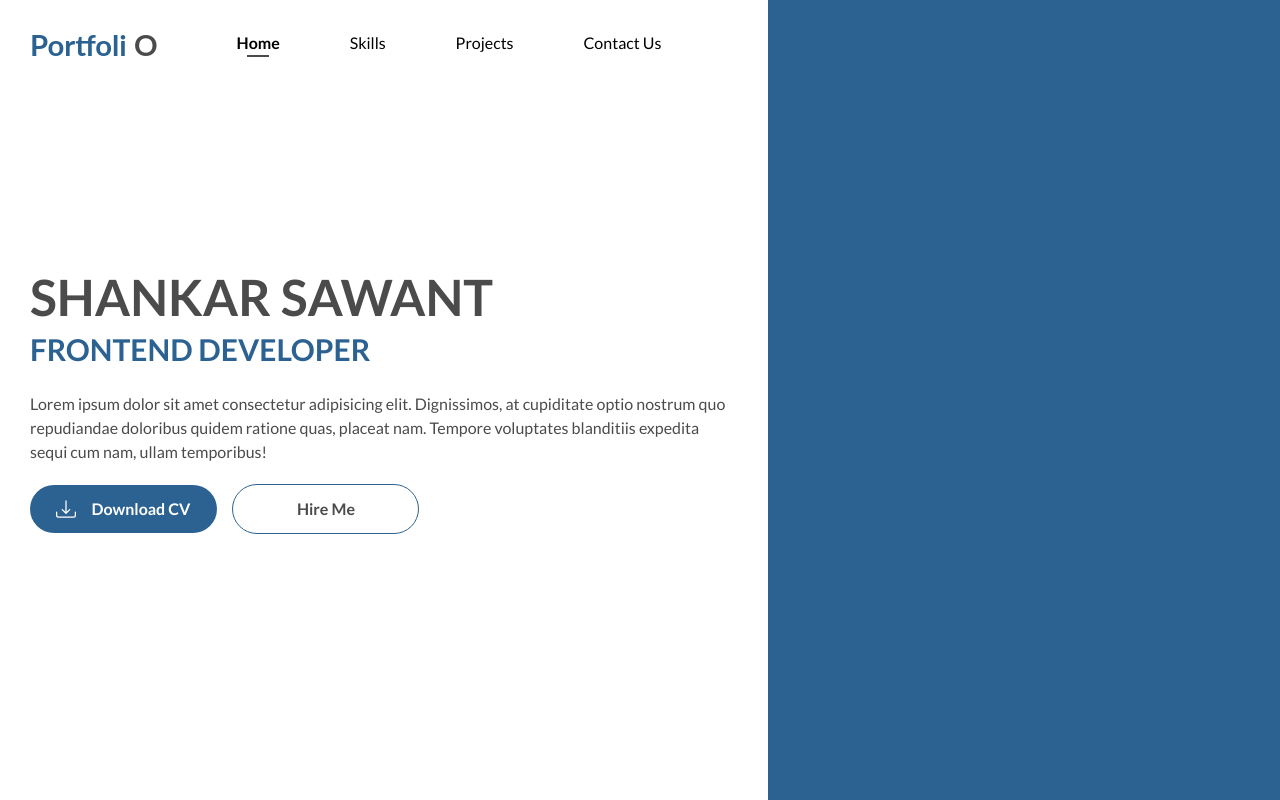
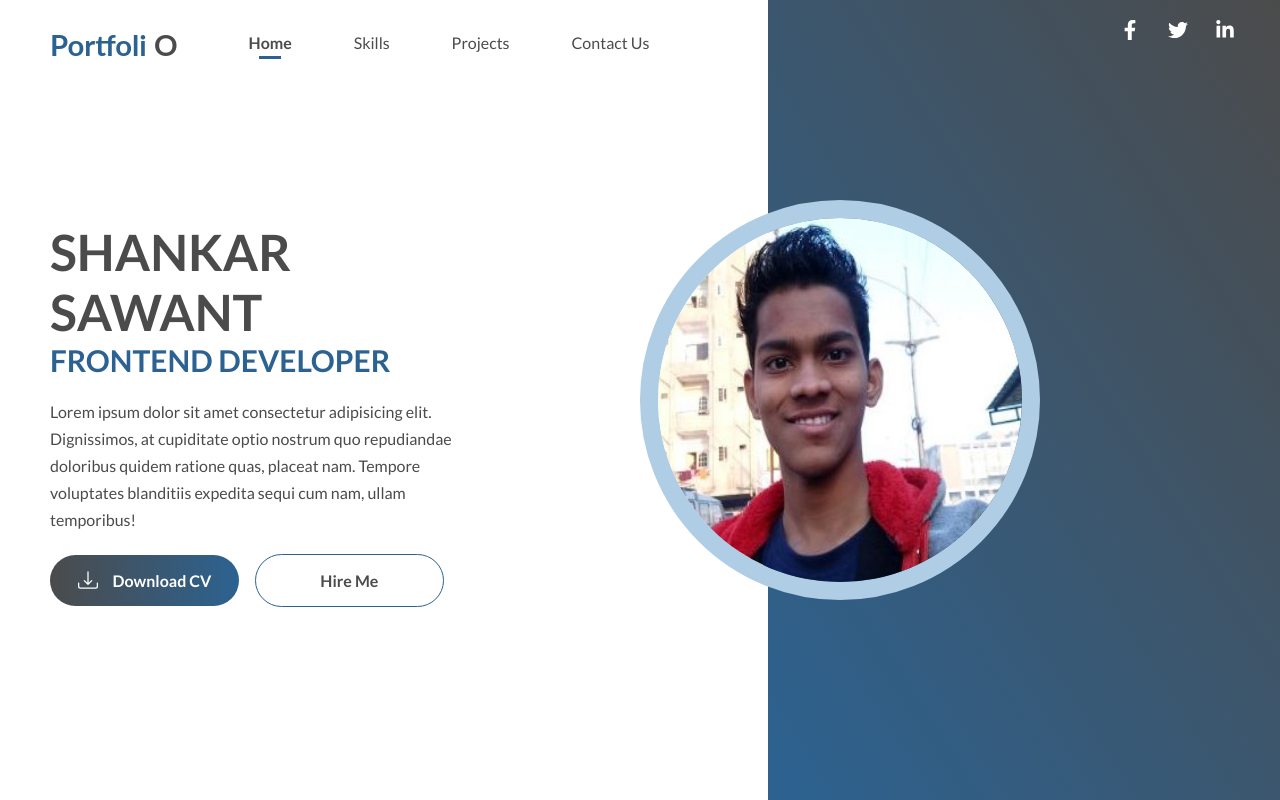
Before and after one commit to shankar81/portfolio-next, a Next.js app: page / in a window 1280 px wide. Built offline with nearby package versions, Linux system fonts and the light colour scheme.

Commit message:
added image in side bar

```diff
--- a/components/Button/Button.module.css
+++ b/components/Button/Button.module.css
@@ -1,5 +1,9 @@
 .container {
-  background-color: var(--color-Primary);
+  background-image: linear-gradient(
+    to left,
+    var(--color-Primary),
+    var(--color-Secondary)
+  );
   color: var(--color-background);
   border-radius: 10rem;
   padding: 1.2rem 2.5rem;
@@ -18,6 +22,7 @@
 }
 
 .secondaryContainer {
+  background-image: none;
   background-color: transparent;
   color: var(--color-Secondary);
   border: 1px solid var(--color-Primary);
--- a/components/Header/Header.module.css
+++ b/components/Header/Header.module.css
@@ -1,5 +1,6 @@
 .container {
-  padding: 2rem 3rem;
+  padding: 2rem 5rem;
+  z-index: 3;
 
   display: flex;
   align-items: center;
@@ -18,24 +19,30 @@
 
 .item {
   font-size: 1.6rem;
+  color: var(--color-Secondary);
   text-decoration: none;
+  text-transform: capitalize;
   border-bottom: 2px solid transparent;
   cursor: pointer;
+  transition: 0.3s all;
 }
 
 .border {
-  height: 0.2rem;
+  height: 0.3rem;
   width: 50%;
   margin: 0 auto;
-  background-color: transparent;
+  background-color: var(--color-Primary);
+  transform: scaleX(0);
+  transition: 0.3s transform;
 }
 
 .item:first-of-type {
   font-weight: bold;
 }
 
+.item:hover > .border,
 .item:first-of-type > .border {
-  background-color: var(--color-Secondary);
+  transform: scaleX(1);
 }
 
 .active {
--- a/components/Home/Home.module.css
+++ b/components/Home/Home.module.css
@@ -1,13 +1,11 @@
 .container {
-  padding: 2rem 3rem;
-  position: absolute;
-  top: 0;
-  left: 0;
-  height: 100%;
-  width: 100%;
+  padding: 2rem 5rem;
+  width: 70%;
   color: var(--color-Secondary);
+  margin-top: -8%;
 
   display: flex;
+  flex: 1;
   flex-direction: column;
   justify-content: center;
   align-items: flex-start;
@@ -24,6 +22,7 @@
   font-size: 3rem;
   color: var(--color-Primary);
   text-transform: uppercase;
+  line-height: normal;
 }
 
 .desc {
@@ -33,7 +32,7 @@
 }
 
 .buttons {
-  width: 55%;
+  width: 90%;
 
   display: flex;
   align-items: center;
--- /dev/null
+++ b/components/Sidebar/Sidebar.module.css
@@ -0,0 +1,59 @@
+.container {
+  padding: 2rem 3rem 3rem 0;
+  height: 100%;
+  width: 100%;
+  position: relative;
+
+  display: flex;
+  flex: 1;
+  flex-direction: column;
+}
+
+.socials {
+  list-style: none;
+  width: 13rem;
+
+  display: flex;
+  align-items: flex-end;
+  justify-content: space-between;
+  align-self: flex-end;
+}
+
+.socialIcon {
+  cursor: pointer;
+}
+
+.imageContainer {
+  height: 40rem;
+  width: 40rem;
+  border-radius: 50%;
+  overflow: hidden;
+  border: 1.8rem solid transparent;
+  border: 1.8rem solid var(--color-Primary-light);
+  /* background-image: linear-gradient(
+    to left,
+    var(--color-Primary-light) ,
+    transparent
+  ); */
+}
+
+.image {
+  height: 90%;
+  width: 90%;
+  background-size: cover;
+  background-position: center;
+}
+
+.content {
+  height: 100%;
+  position: absolute;
+  top: 0;
+  left: -25%;
+  z-index: 5;
+
+  display: flex;
+  flex-direction: column;
+  align-items: center;
+  justify-content: center;
+  align-self: flex-start;
+}
--- /dev/null
+++ b/components/Sidebar/Sidebar.tsx
@@ -0,0 +1,33 @@
+import Image from "next/image";
+import { FaFacebookF, FaTwitter, FaLinkedinIn } from "react-icons/fa";
+import classes from "./Sidebar.module.css";
+
+const Sidebar = () => {
+  return (
+    <div className={classes.container}>
+      <ul className={classes.socials}>
+        <li className={classes.socialIcon}>
+          <FaFacebookF />
+        </li>
+        <li className={classes.socialIcon}>
+          <FaTwitter />
+        </li>
+        <li className={classes.socialIcon}>
+          <FaLinkedinIn />
+        </li>
+      </ul>
+      <div className={classes.content}>
+        <div className={classes.imageContainer}>
+          <Image
+            src="/images/profile.jpg"
+            height={1000}
+            width={1000}
+            className={classes.image}
+          />
+        </div>
+      </div>
+    </div>
+  );
+};
+
+export default Sidebar;
--- a/pages/index.tsx
+++ b/pages/index.tsx
@@ -2,6 +2,7 @@ import Head from "next/head";
 import Header from "../components/Header/Header";
 import Home from "../components/Home/Home";
 import classes from "../styles/Home.module.css";
+import Sidebar from "../components/Sidebar/Sidebar";
 
 type HomePageProps = {
   changeTheme: () => void;
@@ -24,7 +25,9 @@ const Landing: React.FC<HomePageProps> = ({}) => {
         <Header />
         <Home />
       </div>
-      <div className={classes.sidebar}></div>
+      <div className={classes.sidebar}>
+        <Sidebar />
+      </div>
     </div>
   );
 };
--- a/styles/Home.module.css
+++ b/styles/Home.module.css
@@ -10,10 +10,18 @@
   width: 60%;
   height: 100%;
   background-color: var(--color-background);
+  z-index: 1;
+
+  display: flex;
+  flex-direction: column;
 }
 
 .sidebar {
   width: 40%;
   height: 100%;
-  background-color: var(--color-Primary);
+  background-image: linear-gradient(
+    to right top,
+    var(--color-Primary) ,
+    var(--color-Secondary)
+  );
 }
--- a/styles/globals.css
+++ b/styles/globals.css
@@ -37,12 +37,13 @@ html {
   width: 100%;
   scroll-behavior: smooth;
   box-sizing: border-box;
+  text-rendering: optimizeLegibility;
 }
 
 body {
   font-family: "Lato", sans-serif;
   font-weight: 400;
-  line-height: 1.5;
+  line-height: 1.7;
   height: 100%;
   width: 100%;
   position: relative;
```
Also changed, not shown: public/images/profile.jpg (added), 1 other file (tests, documents, lock files or other folders).
